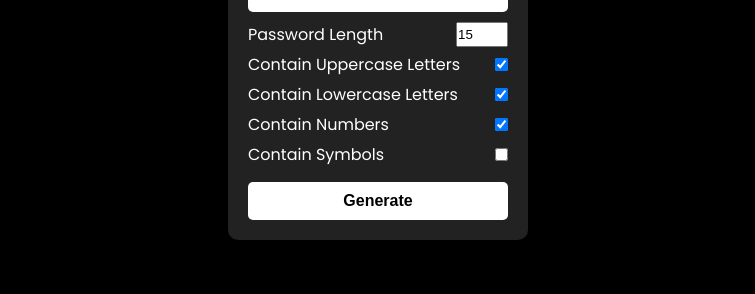
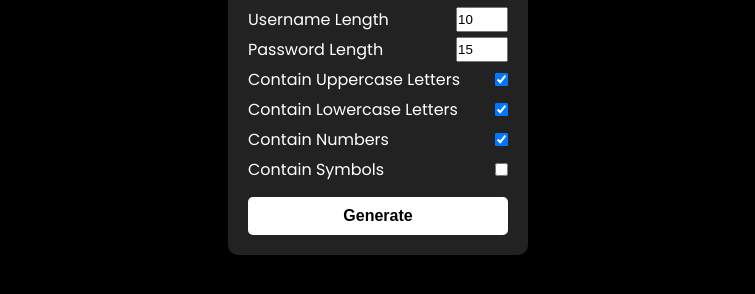
Before and after one commit to Noah8284/gerador-de-contas, a plain HTML site: page index.html in a window 1280 px wide. Shown: the part 358-652 px from the top of the page, without its empty margins (262-1017 px from the left). Drawn offline with Linux system fonts and the light colour scheme.

Commit message:
Update index.html

```diff
--- a/index.html
+++ b/index.html
@@ -21,6 +21,11 @@
     </div>
 
     <div class="settings">
+      <!-- Novo campo para o comprimento do nome de usuário -->
+      <div class="form-control">
+        <label for="username-len">Username Length</label>
+        <input id="username-len" value="10" type="number" min="2" max="30"/>
+      </div>
       <div class="form-control">
         <label for="len">Password Length</label>
         <input id="len" value="15" type="number" min="2" max="30"/>
@@ -48,4 +53,4 @@
 
   <script src="main.js"></script>
 </body>
-</html>
+  </html>
```
